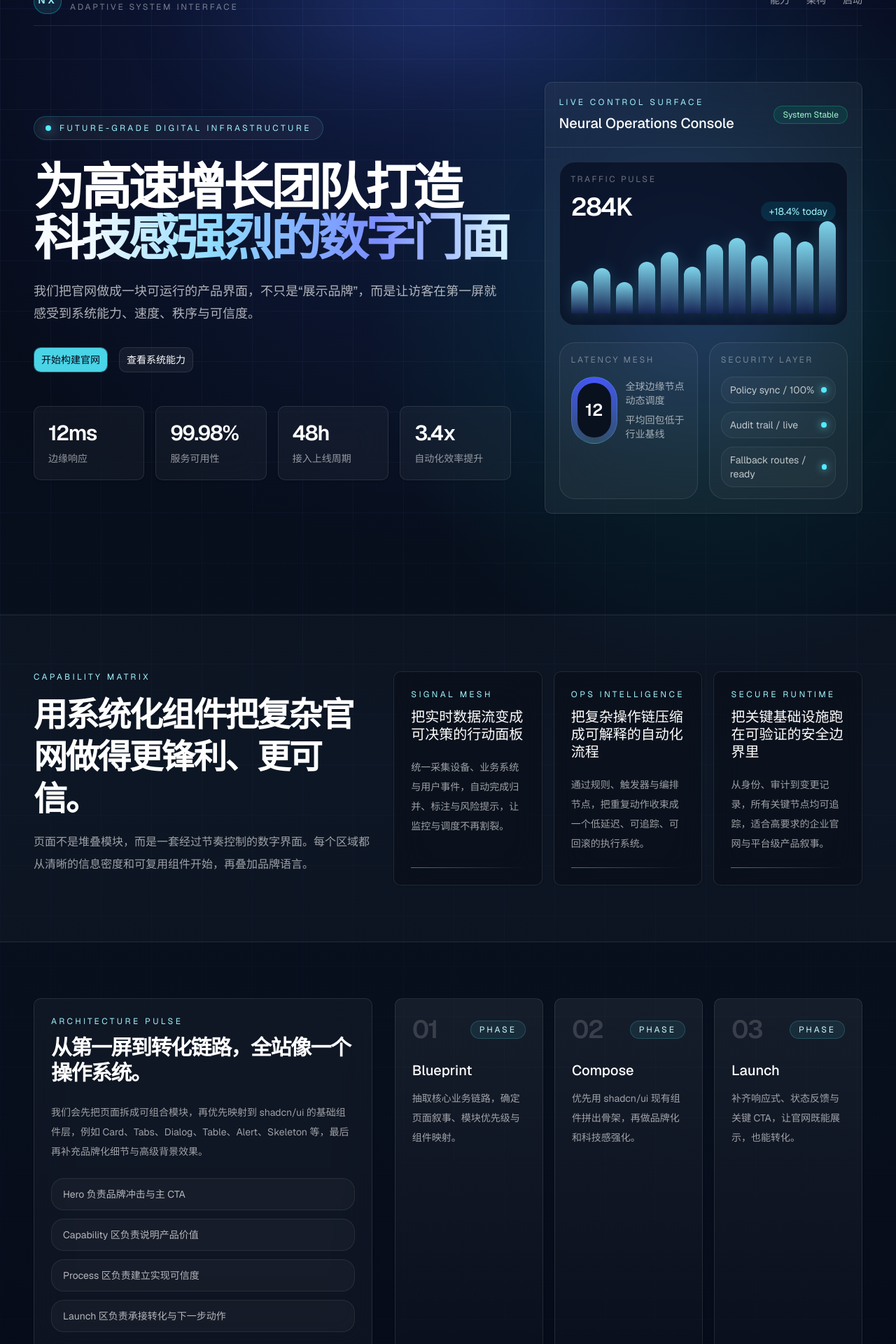
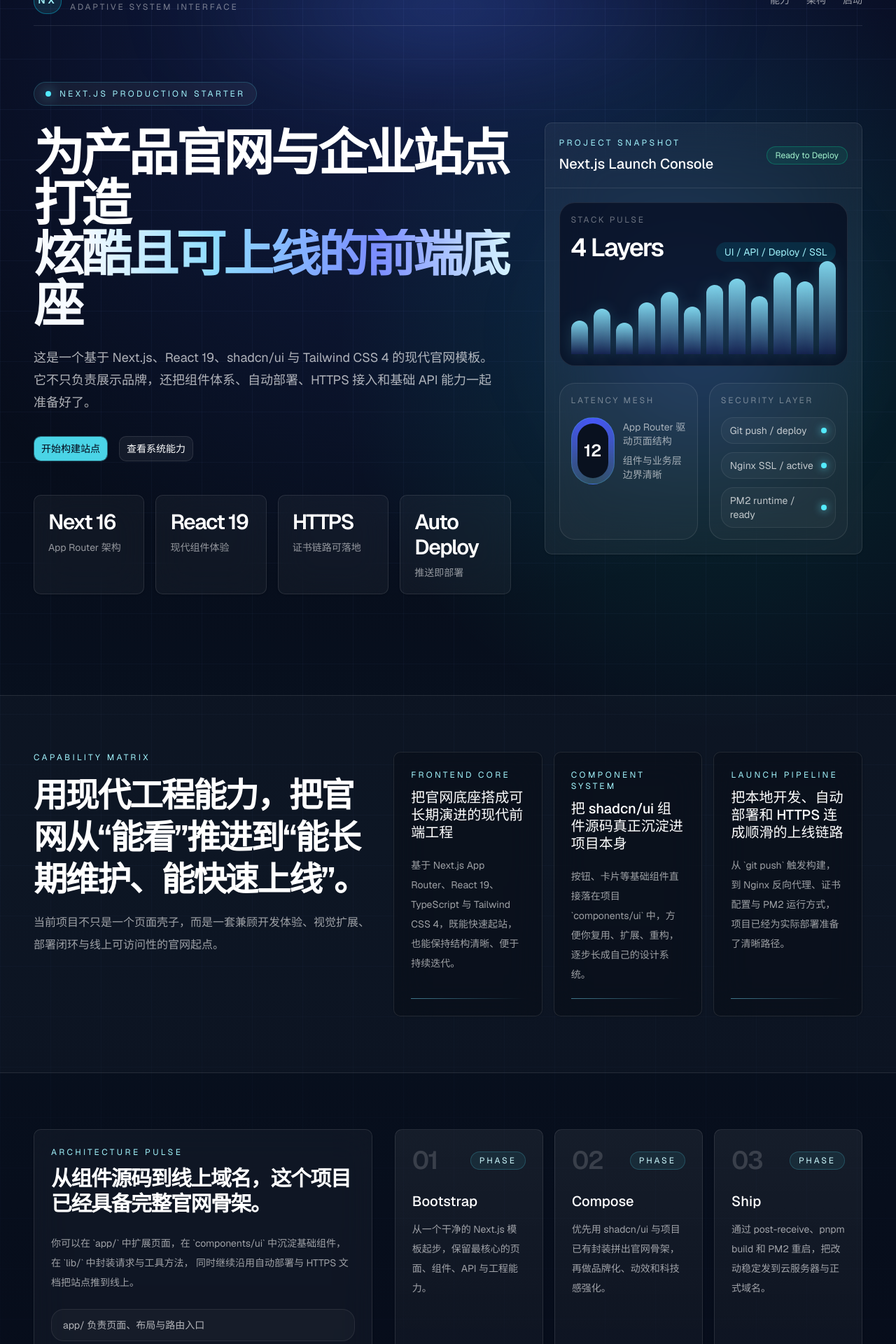
Before and after one commit to zrkun/nextjs, a Next.js app: page / in a window 1280 px wide. Shown: the part 60-1980 px from the top of the page at 70% size. Built offline with nearby package versions, Linux system fonts and the light colour scheme.

Commit message:
feat: 测试shadcn/ui

```diff
--- a/app/page.tsx
+++ b/app/page.tsx
@@ -3,48 +3,48 @@ import { Button } from "@/components/ui/button";
 import { Card, CardContent } from "@/components/ui/card";
 
 const metrics = [
-  { value: "12ms", label: "边缘响应" },
-  { value: "99.98%", label: "服务可用性" },
-  { value: "48h", label: "接入上线周期" },
-  { value: "3.4x", label: "自动化效率提升" },
+  { value: "Next 16", label: "App Router 架构" },
+  { value: "React 19", label: "现代组件体验" },
+  { value: "HTTPS", label: "证书链路可落地" },
+  { value: "Auto Deploy", label: "推送即部署" },
 ];
 
 const capabilities = [
   {
-    eyebrow: "Signal Mesh",
-    title: "把实时数据流变成可决策的行动面板",
+    eyebrow: "Frontend Core",
+    title: "把官网底座搭成可长期演进的现代前端工程",
     description:
-      "统一采集设备、业务系统与用户事件，自动完成归并、标注与风险提示，让监控与调度不再割裂。",
+      "基于 Next.js App Router、React 19、TypeScript 与 Tailwind CSS 4，既能快速起站，也能保持结构清晰、便于持续迭代。",
   },
   {
-    eyebrow: "Ops Intelligence",
-    title: "把复杂操作链压缩成可解释的自动化流程",
+    eyebrow: "Component System",
+    title: "把 shadcn/ui 组件源码真正沉淀进项目本身",
     description:
-      "通过规则、触发器与编排节点，把重复动作收束成一个低延迟、可追踪、可回滚的执行系统。",
+      "按钮、卡片等基础组件直接落在项目 `components/ui` 中，方便你复用、扩展、重构，逐步长成自己的设计系统。",
   },
   {
-    eyebrow: "Secure Runtime",
-    title: "把关键基础设施跑在可验证的安全边界里",
+    eyebrow: "Launch Pipeline",
+    title: "把本地开发、自动部署和 HTTPS 连成顺滑的上线链路",
     description:
-      "从身份、审计到变更记录，所有关键节点均可追踪，适合高要求的企业官网与平台级产品叙事。",
+      "从 `git push` 触发构建，到 Nginx 反向代理、证书配置与 PM2 运行方式，项目已经为实际部署准备了清晰路径。",
   },
 ];
 
 const timeline = [
   {
     step: "01",
-    title: "Blueprint",
-    description: "抽取核心业务链路，确定页面叙事、模块优先级与组件映射。",
+    title: "Bootstrap",
+    description: "从一个干净的 Next.js 模板起步，保留最核心的页面、组件、API 与工程能力。",
   },
   {
     step: "02",
     title: "Compose",
-    description: "优先用 shadcn/ui 现有组件拼出骨架，再做品牌化和科技感强化。",
+    description: "优先用 shadcn/ui 与项目已有封装拼出官网骨架，再做品牌化、动效和科技感强化。",
   },
   {
     step: "03",
-    title: "Launch",
-    description: "补齐响应式、状态反馈与关键 CTA，让官网既能展示，也能转化。",
+    title: "Ship",
+    description: "通过 post-receive、pnpm build 和 PM2 重启，把改动稳定发到云服务器与正式域名。",
   },
 ];
 
@@ -83,24 +83,25 @@ export default function HomePage() {
           <div className="space-y-8">
             <div className="inline-flex items-center gap-3 rounded-full border border-cyan-300/20 bg-white/5 px-4 py-2 text-xs tracking-[0.28em] text-cyan-200 uppercase backdrop-blur">
               <span className="size-2 rounded-full bg-cyan-300 shadow-[0_0_18px_rgba(103,232,249,0.95)]" />
-              Future-grade digital infrastructure
+              Next.js production starter
             </div>
 
             <div className="space-y-6">
               <h1 className="max-w-4xl text-5xl leading-none font-semibold tracking-[-0.06em] text-white md:text-7xl">
-                为高速增长团队打造
+                为产品官网与企业站点打造
                 <span className="block bg-[linear-gradient(90deg,#f7fbff_10%,#8edbff_38%,#7a8cff_72%,#d6f5ff_100%)] bg-clip-text text-transparent">
-                  科技感强烈的数字门面
+                  炫酷且可上线的前端底座
                 </span>
               </h1>
               <p className="max-w-2xl text-base leading-8 text-white/68 md:text-lg">
-                我们把官网做成一块可运行的产品界面，不只是“展示品牌”，而是让访客在第一屏就感受到系统能力、速度、秩序与可信度。
+                这是一个基于 Next.js、React 19、shadcn/ui 与 Tailwind CSS 4 的现代官网模板。
+                它不只负责展示品牌，还把组件体系、自动部署、HTTPS 接入和基础 API 能力一起准备好了。
               </p>
             </div>
 
             <div className="flex flex-col gap-4 sm:flex-row">
               <Button asChild size="lg" className="border border-cyan-300/40 bg-cyan-300/90 text-slate-950 hover:bg-cyan-200">
-                <Link href="#launch">开始构建官网</Link>
+                <Link href="#launch">开始构建站点</Link>
               </Button>
               <Button
                 asChild
@@ -131,11 +132,11 @@ export default function HomePage() {
                 <div className="border-b border-white/10 p-5">
                   <div className="flex items-center justify-between">
                     <div>
-                      <p className="text-xs tracking-[0.28em] text-cyan-200 uppercase">Live Control Surface</p>
-                      <p className="mt-2 text-xl font-medium text-white">Neural Operations Console</p>
+                      <p className="text-xs tracking-[0.28em] text-cyan-200 uppercase">Project Snapshot</p>
+                      <p className="mt-2 text-xl font-medium text-white">Next.js Launch Console</p>
                     </div>
                     <div className="rounded-full border border-emerald-400/30 bg-emerald-400/10 px-3 py-1 text-xs text-emerald-200">
-                      System Stable
+                      Ready to Deploy
                     </div>
                   </div>
                 </div>
@@ -144,10 +145,10 @@ export default function HomePage() {
                   <div className="rounded-3xl border border-white/10 bg-slate-950/60 p-4">
                     <div className="flex items-end justify-between gap-4">
                       <div>
-                        <p className="text-xs tracking-[0.22em] text-white/40 uppercase">Traffic Pulse</p>
-                        <p className="mt-3 text-4xl font-semibold tracking-[-0.05em] text-white">284K</p>
+                        <p className="text-xs tracking-[0.22em] text-white/40 uppercase">Stack Pulse</p>
+                        <p className="mt-3 text-4xl font-semibold tracking-[-0.05em] text-white">4 Layers</p>
                       </div>
-                      <p className="rounded-full bg-cyan-400/12 px-3 py-1 text-sm text-cyan-200">+18.4% today</p>
+                      <p className="rounded-full bg-cyan-400/12 px-3 py-1 text-sm text-cyan-200">UI / API / Deploy / SSL</p>
                     </div>
                     <div className="mt-5 flex h-28 items-end gap-2">
                       {[42, 58, 40, 66, 79, 60, 88, 96, 74, 104, 92, 118].map((height, index) => (
@@ -170,8 +171,8 @@ export default function HomePage() {
                           </div>
                         </div>
                         <div className="space-y-2 text-sm text-white/60">
-                          <p>全球边缘节点动态调度</p>
-                          <p>平均回包低于行业基线</p>
+                          <p>App Router 驱动页面结构</p>
+                          <p>组件与业务层边界清晰</p>
                         </div>
                       </div>
                     </div>
@@ -179,7 +180,7 @@ export default function HomePage() {
                     <div className="rounded-3xl border border-white/10 bg-white/[0.03] p-4">
                       <p className="text-xs tracking-[0.22em] text-white/40 uppercase">Security Layer</p>
                       <div className="mt-4 space-y-3">
-                        {["Policy sync / 100%", "Audit trail / live", "Fallback routes / ready"].map((item) => (
+                        {["Git push / deploy", "Nginx SSL / active", "PM2 runtime / ready"].map((item) => (
                           <div
                             key={item}
                             className="flex items-center justify-between rounded-2xl border border-white/8 bg-white/[0.03] px-3 py-2 text-sm text-white/72"
@@ -203,10 +204,10 @@ export default function HomePage() {
           <div className="space-y-4">
             <p className="text-xs tracking-[0.28em] text-cyan-200 uppercase">Capability Matrix</p>
             <h2 className="text-3xl leading-tight font-semibold tracking-[-0.05em] text-white md:text-5xl">
-              用系统化组件把复杂官网做得更锋利、更可信。
+              用现代工程能力，把官网从“能看”推进到“能长期维护、能快速上线”。
             </h2>
             <p className="max-w-xl text-base leading-8 text-white/60">
-              页面不是堆叠模块，而是一套经过节奏控制的数字界面。每个区域都从清晰的信息密度和可复用组件开始，再叠加品牌语言。
+              当前项目不只是一个页面壳子，而是一套兼顾开发体验、视觉扩展、部署闭环与线上可访问性的官网起点。
             </p>
           </div>
 
@@ -233,18 +234,18 @@ export default function HomePage() {
             <CardContent className="space-y-6 p-6">
               <div>
                 <p className="text-xs tracking-[0.28em] text-cyan-200 uppercase">Architecture Pulse</p>
-                <h2 className="mt-3 text-3xl font-semibold tracking-[-0.05em] text-white">从第一屏到转化链路，全站像一个操作系统。</h2>
+                <h2 className="mt-3 text-3xl font-semibold tracking-[-0.05em] text-white">从组件源码到线上域名，这个项目已经具备完整官网骨架。</h2>
               </div>
               <p className="text-sm leading-7 text-white/60">
-                我们会先把页面拆成可组合模块，再优先映射到 shadcn/ui 的基础组件层，例如
-                Card、Tabs、Dialog、Table、Alert、Skeleton 等，最后再补充品牌化细节与高级背景效果。
+                你可以在 `app/` 中扩展页面，在 `components/ui` 中沉淀基础组件，在 `lib/` 中封装请求与工具方法，
+                同时继续沿用自动部署与 HTTPS 文档把站点推到线上。
               </p>
               <div className="grid gap-3 text-sm text-white/68">
                 {[
-                  "Hero 负责品牌冲击与主 CTA",
-                  "Capability 区负责说明产品价值",
-                  "Process 区负责建立实现可信度",
-                  "Launch 区负责承接转化与下一步动作",
+                  "app/ 负责页面、布局与路由入口",
+                  "components/ui 负责沉淀可复用组件源码",
+                  "lib/ 负责工具函数与 API 封装",
+                  "DEPLOY / CERTIFICATE 文档负责上线链路",
                 ].map((item) => (
                   <div key={item} className="rounded-2xl border border-white/8 bg-white/[0.03] px-4 py-3">
                     {item}
@@ -282,16 +283,16 @@ export default function HomePage() {
               <div className="space-y-5">
                 <p className="text-xs tracking-[0.28em] text-cyan-200 uppercase">Launch Sequence</p>
                 <h2 className="max-w-3xl text-3xl leading-tight font-semibold tracking-[-0.05em] text-white md:text-5xl">
-                  如果你想要的不是一个普通官网，而是一套能体现系统能力的数字界面，我们可以直接开工。
+                  如果你想要的不是一个空白模板，而是一套已经具备工程能力、部署方案和科技感表达的官网起点，这个项目已经可以直接继续打磨。
                 </h2>
                 <p className="max-w-2xl text-base leading-8 text-white/62">
-                  先确定品牌语调、页面骨架和 shadcn/ui 组件映射，再把视觉系统、动效节奏和转化入口一起落进代码。
+                  接下来只需要把你的品牌文案、页面结构和业务模块继续落进去，就能从“前端工程模板”升级成真正可上线的产品官网。
                 </p>
               </div>
 
               <div className="flex flex-col gap-4 sm:flex-row lg:flex-col">
                 <Button asChild size="lg" className="bg-white text-slate-950 hover:bg-cyan-100">
-                  <Link href="mailto:team@neonmatrix.ai">预约方案评估</Link>
+                  <Link href="mailto:team@neonmatrix.ai">继续定制官网</Link>
                 </Button>
                 <Button
                   asChild
```
